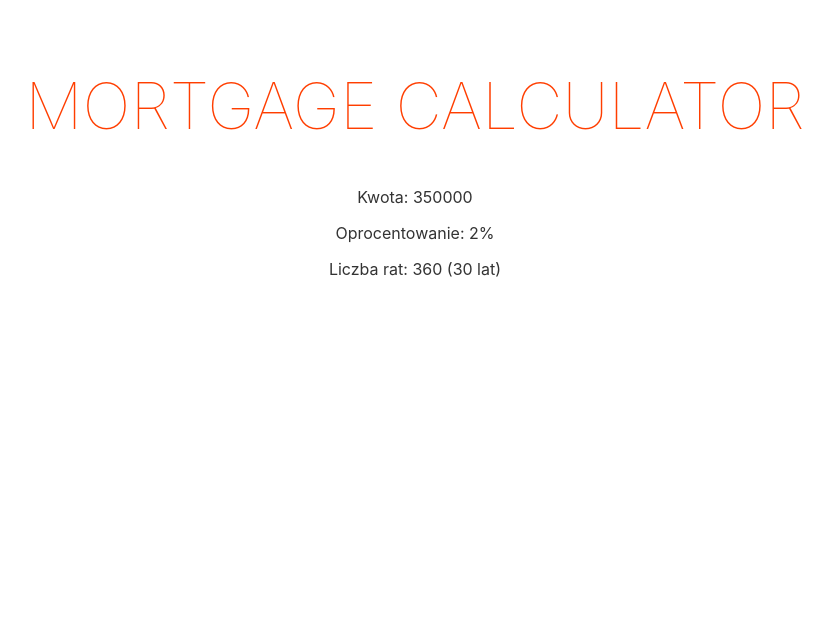
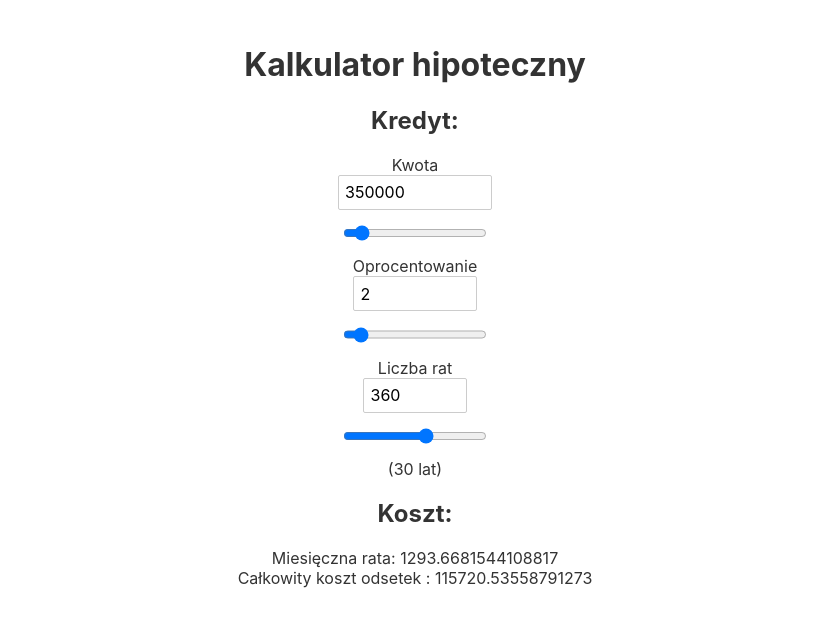
Before and after one commit to adamwroo/svelte-mortgage-calculator, a Svelte app: page / in a window 1280 px wide. Shown: the top 626 px of the page, without its empty margins (225-1057 px from the left). Built offline with nearby package versions, Linux system fonts and the light colour scheme.

Commit message:
MortgageBase (with inputs) and MortgageCost components added; calculations added

```diff
--- a/src/App.svelte
+++ b/src/App.svelte
@@ -1,11 +1,13 @@
 <script>
-	import { mortgage } from './stores';
-	import MortgageInfo from './components/MortgageInfo.svelte'
+	import { mortgageBase } from './stores';
+	import MortgageBase from './components/MortgageBase.svelte';
+	import MortgageCost from './components/MortgageCost.svelte';
 </script>
 
 <main>
-	<h1>Mortgage Calculator</h1>
-	<MortgageInfo bind:mortgage={$mortgage} />
+	<h1>Kalkulator hipoteczny</h1>
+	<MortgageBase bind:mortgageBase={$mortgageBase} />
+	<MortgageCost mortgageBase={$mortgageBase} />
 </main>
 
 <style>
@@ -16,13 +18,6 @@
 		margin: 0 auto;
 	}
 
-	h1 {
-		color: #ff3e00;
-		text-transform: uppercase;
-		font-size: 4em;
-		font-weight: 100;
-	}
-
 	@media (min-width: 640px) {
 		main {
 			max-width: none;
--- /dev/null
+++ b/src/calculations.js
@@ -0,0 +1,33 @@
+/**
+* see: https://finanse.rankomat.pl/poradniki/obliczyc-rate-kredytu-gotowkowego
+*/
+export const calculateMonthlyInstallment = (amount, interestRate, numberOfPayments) => {
+    if (amount <= 0 || interestRate <= 0 || numberOfPayments <= 0) return 0;
+
+    // sigma notation summation
+    let sigma = 0.0;
+    for (let i = 1.0; i <= numberOfPayments; i++)
+    {
+        sigma += Math.pow(1.0 + interestRate / 100 / 12, -i);
+    }
+
+    return amount / sigma;
+}
+
+export const getMonthlyPayments = (amount, interestRate, numberOfPayments, monthlyInstallment) => {
+    if (amount <= 0 || interestRate <= 0 || numberOfPayments <= 0 || monthlyInstallment <= 0) return [];
+
+    let payments = [];
+    let capitalToRepay = amount;
+    for (let i = 1; i <= numberOfPayments; i++)
+    {
+        let interestInstallment = capitalToRepay * interestRate / 100 / 12;
+        let payment = { month: i, interestInstallment: interestInstallment, capitalInstallment: monthlyInstallment - interestInstallment};
+        payments.push(payment);
+
+        // decrease capital for the next month
+        capitalToRepay -= payment.capitalInstallment;
+    }
+
+    return payments;
+}
--- /dev/null
+++ b/src/components/MortgageBase.svelte
@@ -0,0 +1,32 @@
+<script>
+    import { toYearsAndMonthsHint } from '../utils';
+    export let mortgageBase;
+</script>
+
+<h2>Kredyt:</h2>
+
+<label for="amount">
+    Kwota
+    <br />
+    <input bind:value={mortgageBase.amount} type="number" id="amount" min="10000" max="10000000" step="10000" />
+    <br />
+    <input bind:value={mortgageBase.amount} type="range" min="10000" max="10000000" step="10000" tabindex="-1" />
+</label>
+
+<label for="interestRate">
+    Oprocentowanie
+    <br />
+    <input bind:value={mortgageBase.interestRate} type="number" id="interestRate" min="0.1" max="100" step="0.1" />
+    <br />
+    <input bind:value={mortgageBase.interestRate} type="range" min="0.1" max="100" step="0.1" tabindex="-1" />
+</label>
+
+<label for="numberOfPayments">
+    Liczba rat
+    <br />
+    <input bind:value={mortgageBase.numberOfPayments} type="number" id="numberOfPayments" min="1" max="600" step="1" />
+    <br />
+    <input bind:value={mortgageBase.numberOfPayments} type="range" min="1" max="600" step="1" tabindex="-1" />
+    <br />
+    ({ toYearsAndMonthsHint(mortgageBase.numberOfPayments) })
+</label>
--- /dev/null
+++ b/src/components/MortgageCost.svelte
@@ -0,0 +1,15 @@
+<script>
+    import { calculateMonthlyInstallment, getMonthlyPayments } from '../calculations';
+
+    export let mortgageBase;
+
+    $: monthlyInstallment = calculateMonthlyInstallment(mortgageBase.amount, mortgageBase.interestRate, mortgageBase.numberOfPayments);
+    $: monthlyPayments = getMonthlyPayments(mortgageBase.amount, mortgageBase.interestRate, mortgageBase.numberOfPayments, monthlyInstallment);
+
+    $: interestCost = monthlyPayments.reduce((sum, {interestInstallment}) => sum + interestInstallment, 0);
+</script>
+
+<h2>Koszt:</h2>
+Miesięczna rata: { monthlyInstallment }
+<br />
+Całkowity koszt odsetek : { interestCost }
--- a/src/components/MortgageInfo.svelte
+++ /dev/null
@@ -1,14 +0,0 @@
-<script>
-    import { toYearsAndMonthsHint } from '../utils';
-    export let mortgage;
-</script>
-
-<p>
-    Kwota: {mortgage.amount}
-</p>
-<p>
-    Oprocentowanie: {mortgage.interestRate}%
-</p>
-<p>
-    Liczba rat: {mortgage.numberOfPayments} ({ toYearsAndMonthsHint(mortgage.numberOfPayments) })
-</p>
--- a/src/stores.js
+++ b/src/stores.js
@@ -1,4 +1,4 @@
 import { localStore } from "./localStore";
 
-const initialMorgage = { amount: 350000, interestRate: 2, numberOfPayments: 360 };
-export const mortgage = localStore('mortgage-info', initialMorgage);
+const initialMorgageBase = { amount: 350000, interestRate: 2, numberOfPayments: 360 };
+export const mortgageBase = localStore('mortgage-base', initialMorgageBase);
```
